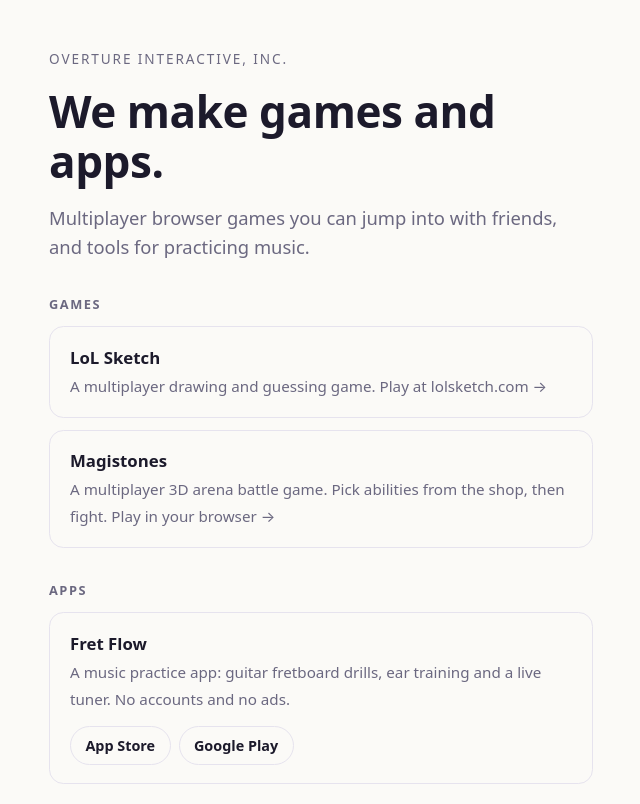
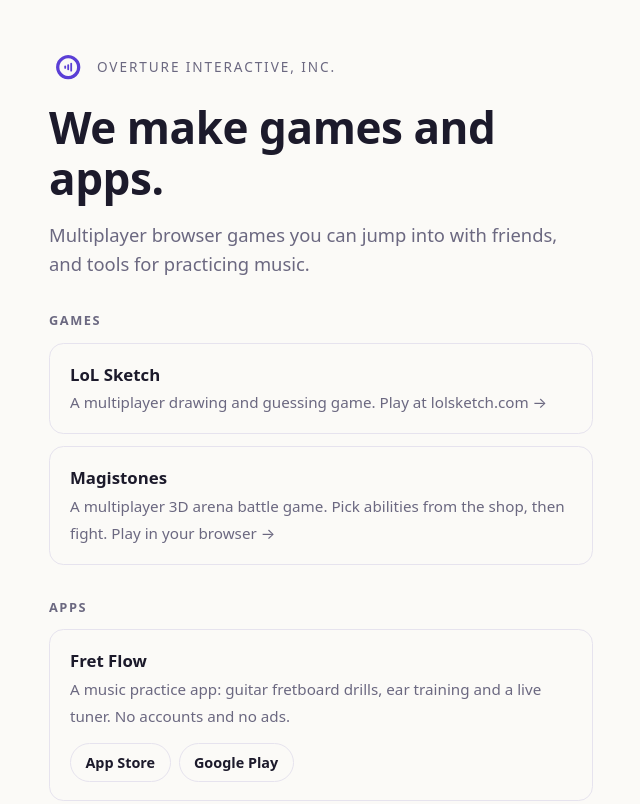
Before and after one commit to overture-interactive/overture-site, a plain HTML site: page public/index.html in a window 1280 px wide. Shown: the top 804 px of the page, without its empty margins (319-959 px from the left). Drawn offline with Linux system fonts and the light colour scheme.

Commit message:
Add the Overture logo: favicon, apple touch icon, share image and header mark (#1)
Co-authored-by: Devon Mack <devon@overtureinteractive.com>

```diff
--- a/public/index.html
+++ b/public/index.html
@@ -9,7 +9,12 @@
   <meta property="og:description" content="Multiplayer browser games and music practice apps: LoL Sketch, Magistones and Fret Flow.">
   <meta property="og:url" content="https://overtureinteractive.com">
   <meta name="theme-color" content="#14121f">
+  <meta property="og:image" content="https://overtureinteractive.com/overture-icon-512.png">
   <link rel="canonical" href="https://overtureinteractive.com/">
+  <link rel="icon" type="image/svg+xml" href="/favicon.svg">
+  <link rel="icon" type="image/png" sizes="32x32" href="/favicon-32.png">
+  <link rel="icon" type="image/png" sizes="48x48" href="/favicon-48.png">
+  <link rel="apple-touch-icon" href="/apple-touch-icon.png">
   <style>
     :root {
       --bg: #fbfaf7;
@@ -33,7 +38,8 @@
     }
     main { flex: 1; display: grid; place-items: center; padding: 3rem 1.25rem; }
     .wrap { width: min(34rem, 100%); }
-    .mark { font-size: .85rem; letter-spacing: .14em; text-transform: uppercase; color: var(--muted); margin: 0 0 1rem; }
+    .mark { display: flex; align-items: center; gap: .6rem; font-size: .85rem; letter-spacing: .14em; text-transform: uppercase; color: var(--muted); margin: 0 0 1rem; }
+    .mark svg { width: 2.4rem; height: 2.4rem; color: var(--accent); flex: none; }
     h1 { font-size: clamp(2rem, 6vw, 2.75rem); line-height: 1.15; margin: 0 0 1rem; letter-spacing: -.01em; }
     p { margin: 0 0 1.25rem; }
     .lead { font-size: 1.15rem; color: var(--muted); }
@@ -64,7 +70,7 @@
 <body>
   <main>
     <div class="wrap">
-      <p class="mark">Overture Interactive, Inc.</p>
+      <p class="mark"><svg viewBox="0 0 512 512" aria-hidden="true"><path fill-rule="evenodd" d="M256 94a162 162 0 1 0 .001 0ZM256 138a118 118 0 1 1-.001 0Z" fill="currentColor"/><rect x="204" y="234" width="24" height="44" rx="12" fill="currentColor"/><rect x="244" y="216" width="24" height="80" rx="12" fill="currentColor"/><rect x="284" y="198" width="24" height="116" rx="12" fill="currentColor"/></svg>Overture Interactive, Inc.</p>
       <h1>We make games and apps.</h1>
       <p class="lead">Multiplayer browser games you can jump into with friends, and tools for practicing music.</p>
 
```
Also changed, not shown: brand/apple-touch-icon.png (added), brand/favicon-32.png (added), brand/favicon-48.png (added), brand/overture-icon-1024.png (added), brand/overture-icon-512.png (added), brand/overture-icon-square-1024.png (added), brand/overture-icon.svg (added), brand/overture-mark.svg (added), public/apple-touch-icon.png (added), public/favicon-32.png (added), public/favicon-48.png (added), public/favicon.svg (added), public/overture-icon-512.png (added), public/overture-mark.svg (added).
